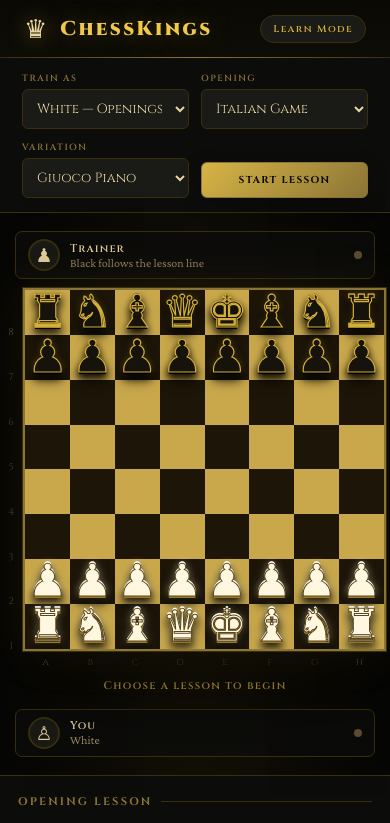
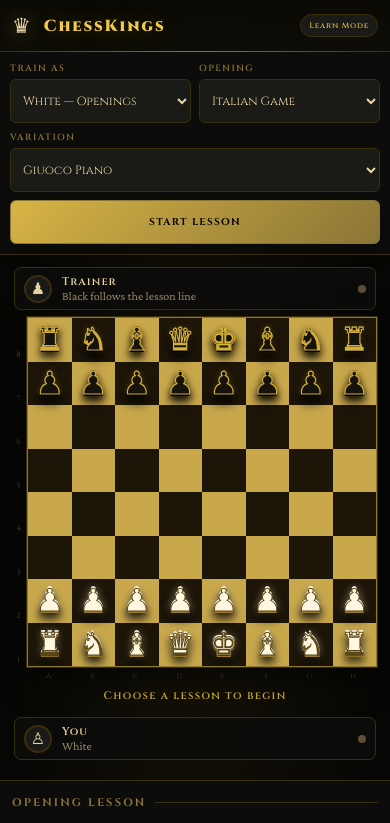
Before and after one commit to yh920it/ChessKings, a plain HTML site: page chesskings.html in a window 390 px wide. Shown: the top 823 px of the page. Drawn offline with nearby package versions, Linux system fonts and the light colour scheme.

Commit message:
Chesskings update

```diff
--- a/CSS/chesskings.css
+++ b/CSS/chesskings.css
@@ -32,3 +32,148 @@ main{display:grid;grid-template-columns:minmax(560px,1fr) 330px;min-height:calc(
 .lesson-complete{display:none;position:absolute;inset:0;background:rgba(4,4,2,.94);z-index:20;align-items:center;justify-content:center;flex-direction:column;text-align:center;padding:30px}.lesson-complete.show{display:flex}.complete-title{font:900 27px 'Cinzel';color:var(--gold-bright);text-shadow:0 0 28px rgba(240,201,74,.45)}.complete-sub{font-size:17px;color:var(--text-dim);margin:10px 0 18px}
 @media(max-width:1080px){:root{--sq-size:56px}.trainer-controls{grid-template-columns:1fr 1fr 1fr auto}main{grid-template-columns:minmax(500px,1fr) 300px}}
 @media(max-width:850px){body{overflow:auto}.trainer-controls{grid-template-columns:1fr 1fr}.trainer-controls .control:nth-child(3){grid-column:1/2}.trainer-controls button{width:100%}main{display:flex;flex-direction:column}.lesson-panel{border-left:0;border-top:1px solid var(--gold-line)}:root{--sq-size:min(11.5vw,56px)}.player-bar{max-width:calc(100vw - 30px)}header .logo-sub{display:none}}
+@media (max-width: 600px) {
+  :root {
+    --sq-size: calc((100vw - 42px) / 8);
+    --board-size: calc(var(--sq-size) * 8);
+  }
+
+  body {
+    overflow-x: hidden;
+    padding-bottom: env(safe-area-inset-bottom);
+  }
+
+  .game-area {
+    width: 100%;
+    padding: 12px 8px 20px;
+    gap: 7px;
+  }
+
+  .board-frame {
+    width: 100%;
+    justify-content: center;
+    gap: 3px;
+  }
+
+  #board {
+    border-width: 1px;
+    box-shadow:
+      0 0 0 1px var(--gold-line),
+      0 10px 28px rgba(0, 0, 0, 0.65);
+  }
+
+  .rank-nums span {
+    width: 11px;
+    height: var(--sq-size);
+    font-size: 8px;
+  }
+
+  .file-lets {
+    margin-top: 3px;
+  }
+
+  .file-lets span {
+    width: var(--sq-size);
+    font-size: 8px;
+  }
+
+  .piece {
+    font-size: calc(var(--sq-size) * 0.72);
+  }
+
+  .player-bar {
+    width: calc(var(--board-size) + 14px);
+    max-width: calc(100vw - 16px);
+    padding: 6px 9px;
+  }
+
+  .p-avatar {
+    width: 28px;
+    height: 28px;
+    font-size: 16px;
+  }
+
+  .sq.hint-source::before {
+    inset: 3px;
+    border-width: 3px;
+    border-radius: 5px;
+  }
+
+  .sq.hint-target::after {
+    width: 38%;
+    height: 38%;
+    border-width: 2px;
+  }
+}
+@media (max-width: 600px) {
+  header {
+    height: 52px;
+    padding:
+      env(safe-area-inset-top)
+      12px
+      0;
+  }
+
+  .logo {
+    font-size: 16px;
+  }
+
+  .logo-crown {
+    font-size: 21px;
+  }
+
+  .logo-sub {
+    display: none;
+  }
+
+  .mode-badge {
+    padding: 5px 8px;
+    font-size: 8px;
+    letter-spacing: 0.1em;
+  }
+
+  .trainer-controls {
+    grid-template-columns: 1fr 1fr;
+    gap: 8px;
+    padding: 10px;
+  }
+
+  .trainer-controls .control:nth-child(3) {
+    grid-column: 1 / -1;
+  }
+
+  .trainer-controls .btn-gold {
+    grid-column: 1 / -1;
+    width: 100%;
+  }
+
+  select,
+  button {
+    min-height: 44px;
+    font-size: 12px;
+  }
+
+  select {
+    padding: 10px 8px;
+  }
+
+  main {
+    min-height: auto;
+  }
+
+  .lesson-panel {
+    padding: 14px 12px 24px;
+  }
+
+  .opening-name {
+    font-size: 18px;
+  }
+
+  .move-display {
+    font-size: 22px;
+  }
+
+  .explanation {
+    font-size: 15px;
+  }
+}
--- a/JS/chesskings.js
+++ b/JS/chesskings.js
@@ -1,4 +1,17 @@
-const UNI={wK:'♚',wQ:'♛',wR:'♜',wB:'♝',wN:'♞',wP:'♟',bK:'♚',bQ:'♛',bR:'♜',bB:'♝',bN:'♞',bP:'♟'};
+const UNI = {
+  wK: "♚︎",
+  wQ: "♛︎",
+  wR: "♜︎",
+  wB: "♝︎",
+  wN: "♞︎",
+  wP: "♟︎",
+  bK: "♚︎",
+  bQ: "♛︎",
+  bR: "♜︎",
+  bB: "♝︎",
+  bN: "♞︎",
+  bP: "♟︎"
+};
 const FILES='abcdefgh';
 let LESSONS=[];
 let board=[],turn='w',selected=null,legalTargets=[],lesson=null,ply=0,userSide='w',flipped=false,lastMove=null,wrongSquare=null,correctSquare=null,lessonActive=false;
--- a/chesskings.html
+++ b/chesskings.html
@@ -2,7 +2,9 @@
 <html lang="en">
 <head>
 <meta charset="UTF-8">
-<meta name="viewport" content="width=device-width, initial-scale=1.0">
+<meta
+  name="viewport"
+  content="width=device-width, initial-scale=1, viewport-fit=cover">
 <title>ChessKings — Opening Learn Mode</title>
 <link rel="preconnect" href="https://fonts.googleapis.com">
 <link href="https://fonts.googleapis.com/css2?family=Cinzel:wght@400;600;700;900&family=Crimson+Pro:ital,wght@0,300;0,400;0,600;1,300&display=swap" rel="stylesheet">
```
